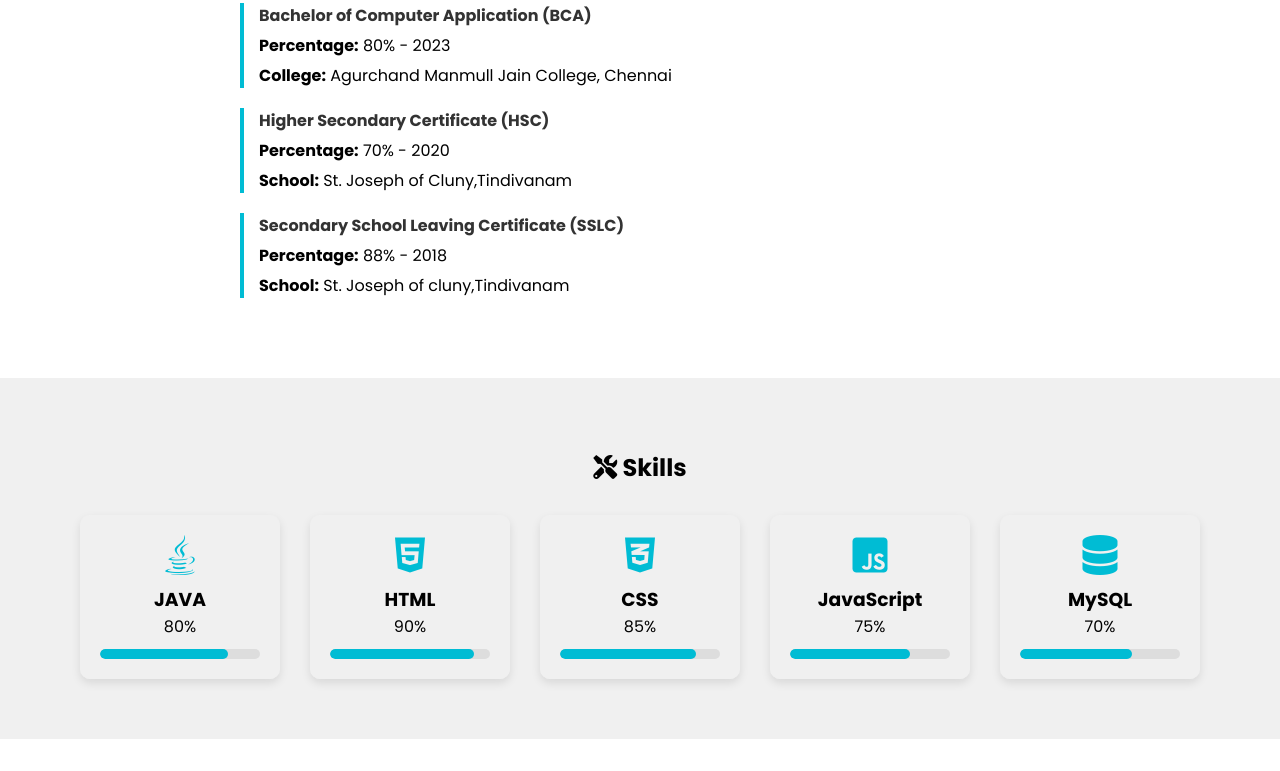
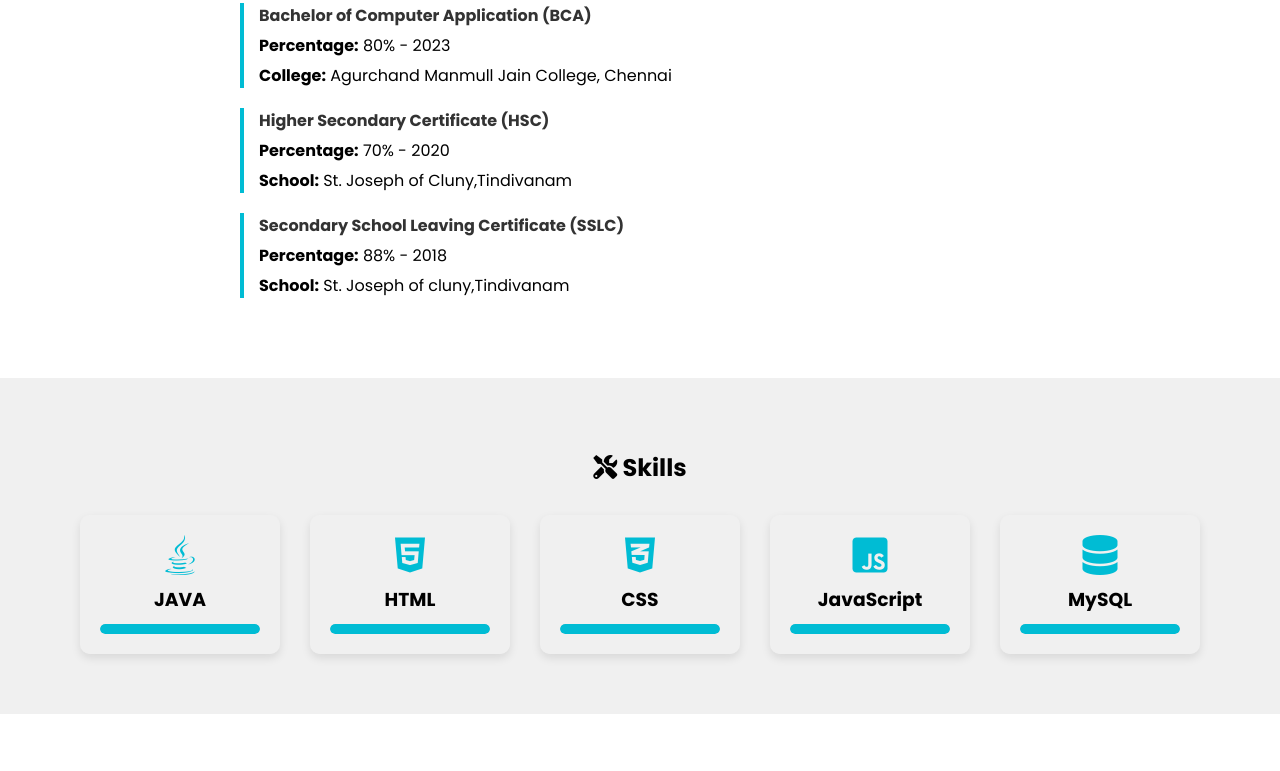
Before and after one commit to Pravin007-create/portfolio, a plain HTML site: page index.html in a window 1280 px wide. Shown: the part 1101-1872 px from the top of the page. Drawn offline with Linux system fonts and the light colour scheme.

Commit message:
role,percentage changed

```diff
--- a/index.html
+++ b/index.html
@@ -34,7 +34,7 @@
     <section id="home" class="hero">
         <div class="hero-content">
             <h1>Hi, I'm <span>Pravin kumar J</span></h1>
-            <p>A Passionate Software Developer</p>
+            <p>Fresher</p>
             <a href="#projects" class="btn">See My Work <i class="fa-solid fa-arrow-right"></i></a>
         </div>
     </section>
@@ -80,41 +80,41 @@
         <div class="skill-card">
             <i class="fa-brands fa-java"></i>
             <h3>JAVA</h3>
-            <p>80%</p>
+            <p></p>
             <div class="progress-bar">
-                <div class="progress" style="width: 80%;"></div>
+                <div class="progress" style="width: 100%;"></div>
             </div>
         </div>
         <div class="skill-card">
             <i class="fa-brands fa-html5"></i>
             <h3>HTML</h3>
-            <p>90%</p>
+            <p></p>
             <div class="progress-bar">
-                <div class="progress" style="width: 90%;"></div>
+                <div class="progress" style="width: 100%;"></div>
             </div>
         </div>
         <div class="skill-card">
             <i class="fa-brands fa-css3-alt"></i>
             <h3>CSS</h3>
-            <p>85%</p>
+            <p></p>
             <div class="progress-bar">
-                <div class="progress" style="width: 85%;"></div>
+                <div class="progress" style="width: 100%;"></div>
             </div>
         </div>
         <div class="skill-card">
             <i class="fa-brands fa-js-square"></i>
             <h3>JavaScript</h3>
-            <p>75%</p>
+            <p></p>
             <div class="progress-bar">
-                <div class="progress" style="width: 75%;"></div>
+                <div class="progress" style="width: 100%;"></div>
             </div>
         </div>
         <div class="skill-card">
             <i class="fa-solid fa-database"></i>
             <h3>MySQL</h3>
-            <p>70%</p>
+            <p></p>
             <div class="progress-bar">
-                <div class="progress" style="width: 70%;"></div>
+                <div class="progress" style="width: 100%;"></div>
             </div>
         </div>
     </div>
```
